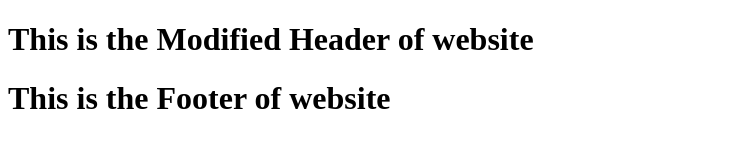
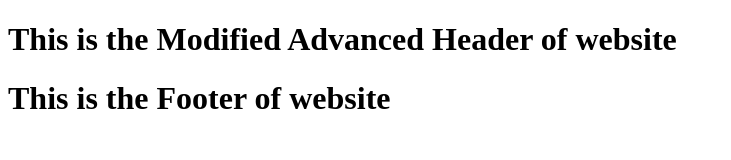
Before and after one commit to PatilVaibhav001/GitPractice, a plain HTML site: page index.html in a window 1280 px wide. Shown: the whole page, without its empty margins (0-731 px from the left). Drawn offline with Linux system fonts and the light colour scheme.

Commit message:
Modified advanced header

```diff
--- a/index.html
+++ b/index.html
@@ -6,7 +6,7 @@
     <title>Learning Github</title>
 </head>
 <body>
-    <h1>This is the Modified Header of website</h1>
+    <h1>This is the Modified Advanced Header of website</h1>
     <h1>This is the Footer of website</h1>
 </body>
 </html>
```
